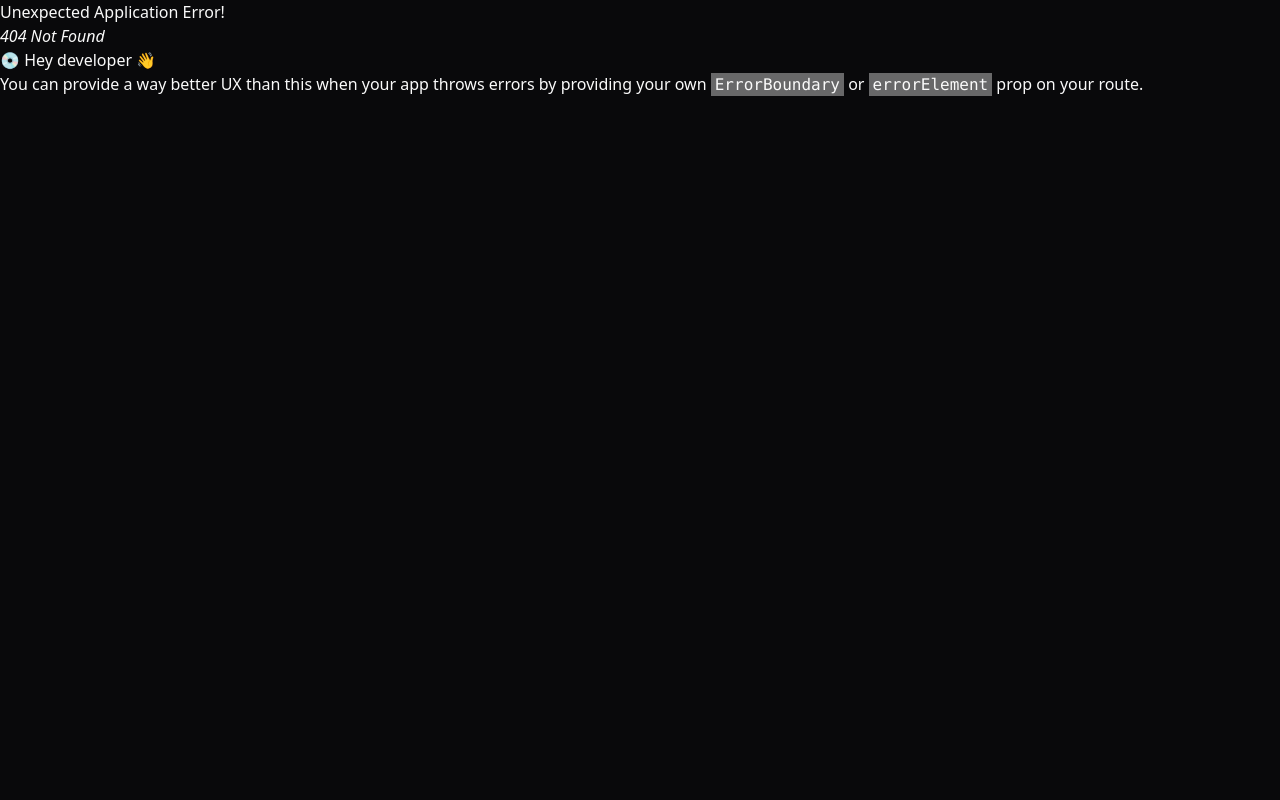
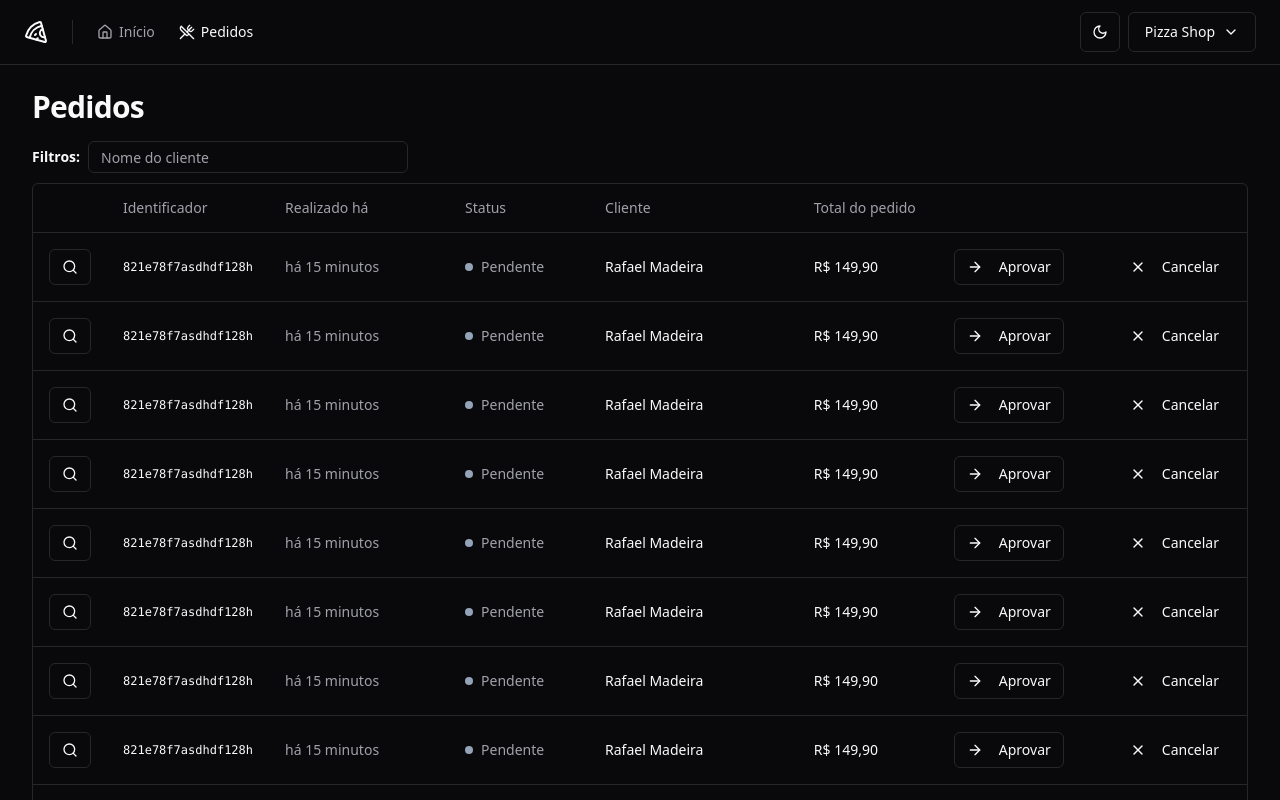
Before and after one commit to rhmadeira/pizzashop-web, a React (Vite) app: page /orders in a window 1280 px wide. Before the commit this address had no page. Shown: the top 800 px of the page. Built offline with nearby package versions, Linux system fonts and the light colour scheme.

Commit message:
refactor: Remove unused ESLint configuration and Prettier plugin

```diff
--- a/src/App.tsx
+++ b/src/App.tsx
@@ -1,8 +1,8 @@
 import { RouterProvider } from "react-router-dom";
-import { router } from "./routes";
 import { Helmet, HelmetProvider } from "react-helmet-async";
 import { Toaster } from "sonner";
 import { ThemeProvider } from "@/components/theme/theme-provider";
+import { router } from "./pages/routes";
 
 export function App() {
   return (
--- /dev/null
+++ b/src/components/ui/table.tsx
@@ -0,0 +1,117 @@
+import * as React from "react"
+
+import { cn } from "@/lib/utils"
+
+const Table = React.forwardRef<
+  HTMLTableElement,
+  React.HTMLAttributes<HTMLTableElement>
+>(({ className, ...props }, ref) => (
+  <div className="relative w-full overflow-auto">
+    <table
+      ref={ref}
+      className={cn("w-full caption-bottom text-sm", className)}
+      {...props}
+    />
+  </div>
+))
+Table.displayName = "Table"
+
+const TableHeader = React.forwardRef<
+  HTMLTableSectionElement,
+  React.HTMLAttributes<HTMLTableSectionElement>
+>(({ className, ...props }, ref) => (
+  <thead ref={ref} className={cn("[&_tr]:border-b", className)} {...props} />
+))
+TableHeader.displayName = "TableHeader"
+
+const TableBody = React.forwardRef<
+  HTMLTableSectionElement,
+  React.HTMLAttributes<HTMLTableSectionElement>
+>(({ className, ...props }, ref) => (
+  <tbody
+    ref={ref}
+    className={cn("[&_tr:last-child]:border-0", className)}
+    {...props}
+  />
+))
+TableBody.displayName = "TableBody"
+
+const TableFooter = React.forwardRef<
+  HTMLTableSectionElement,
+  React.HTMLAttributes<HTMLTableSectionElement>
+>(({ className, ...props }, ref) => (
+  <tfoot
+    ref={ref}
+    className={cn(
+      "border-t bg-muted/50 font-medium [&>tr]:last:border-b-0",
+      className
+    )}
+    {...props}
+  />
+))
+TableFooter.displayName = "TableFooter"
+
+const TableRow = React.forwardRef<
+  HTMLTableRowElement,
+  React.HTMLAttributes<HTMLTableRowElement>
+>(({ className, ...props }, ref) => (
+  <tr
+    ref={ref}
+    className={cn(
+      "border-b transition-colors hover:bg-muted/50 data-[state=selected]:bg-muted",
+      className
+    )}
+    {...props}
+  />
+))
+TableRow.displayName = "TableRow"
+
+const TableHead = React.forwardRef<
+  HTMLTableCellElement,
+  React.ThHTMLAttributes<HTMLTableCellElement>
+>(({ className, ...props }, ref) => (
+  <th
+    ref={ref}
+    className={cn(
+      "h-12 px-4 text-left align-middle font-medium text-muted-foreground [&:has([role=checkbox])]:pr-0",
+      className
+    )}
+    {...props}
+  />
+))
+TableHead.displayName = "TableHead"
+
+const TableCell = React.forwardRef<
+  HTMLTableCellElement,
+  React.TdHTMLAttributes<HTMLTableCellElement>
+>(({ className, ...props }, ref) => (
+  <td
+    ref={ref}
+    className={cn("p-4 align-middle [&:has([role=checkbox])]:pr-0", className)}
+    {...props}
+  />
+))
+TableCell.displayName = "TableCell"
+
+const TableCaption = React.forwardRef<
+  HTMLTableCaptionElement,
+  React.HTMLAttributes<HTMLTableCaptionElement>
+>(({ className, ...props }, ref) => (
+  <caption
+    ref={ref}
+    className={cn("mt-4 text-sm text-muted-foreground", className)}
+    {...props}
+  />
+))
+TableCaption.displayName = "TableCaption"
+
+export {
+  Table,
+  TableHeader,
+  TableBody,
+  TableFooter,
+  TableHead,
+  TableRow,
+  TableCell,
+  TableCaption,
+}
--- /dev/null
+++ b/src/pages/app/orders/orders.tsx
@@ -0,0 +1,89 @@
+import { Button } from "@/components/ui/button";
+import { Input } from "@/components/ui/input";
+import {
+  Table,
+  TableBody,
+  TableCell,
+  TableHead,
+  TableHeader,
+  TableRow,
+} from "@/components/ui/table";
+import { Search, ArrowRight, X } from "lucide-react";
+import { Helmet } from "react-helmet-async";
+
+export function Orders() {
+  return (
+    <>
+      <Helmet title="Pedidos" />
+      <div className="flex flex-col gap-4">
+        <h1 className="text-3xl font-bold tracking-tight">Pedidos</h1>
+      </div>
+      <div className="space-y-2.5">
+        <form className="flex items-center gap-2">
+          <span className="text-sm font-semibold">Filtros:</span>
+          <Input placeholder="Nome do cliente" className="h-8 w-[320px]" />
+        </form>
+        <div className="rounded-md border">
+          <Table>
+            <TableHeader>
+              <TableRow>
+                <TableHead className="w-[64px]"></TableHead>
+                <TableHead className="w-[140px]">Identificador</TableHead>
+                <TableHead className="w-[180px]">Realizado há</TableHead>
+                <TableHead className="w-[140px]">Status</TableHead>
+                <TableHead>Cliente</TableHead>
+                <TableHead className="w-[140px]">Total do pedido</TableHead>
+                <TableHead className="w-[164px]"></TableHead>
+                <TableHead className="w-[132px]"></TableHead>
+              </TableRow>
+            </TableHeader>
+            <TableBody>
+              {Array.from({ length: 10 }).map((_, i) => {
+                return (
+                  <TableRow key={i}>
+                    <TableCell>
+                      <Button variant="outline" size="sm">
+                        <Search className="h-3 w-3" />
+                        <span className="sr-only">Detalhes do pedido</span>
+                      </Button>
+                    </TableCell>
+                    <TableCell className="font-mono text-xs font-medium">
+                      821e78f7asdhdf128h
+                    </TableCell>
+                    <TableCell className="text-muted-foreground">
+                      há 15 minutos
+                    </TableCell>
+                    <TableCell>
+                      <div className="flex items-center gap-2">
+                        <span className="h-2 w-2 rounded-full bg-slate-400" />
+                        <span className="font-medium text-muted-foreground">
+                          Pendente
+                        </span>
+                      </div>
+                    </TableCell>
+                    <TableCell className="font-medium">
+                      Rafael Madeira
+                    </TableCell>
+                    <TableCell className="font-medium">R$ 149,90</TableCell>
+                    <TableCell>
+                      <Button variant="outline" size="sm">
+                        <ArrowRight className="mr-2 h-3 w-3" />
+                        Aprovar
+                      </Button>
+                    </TableCell>
+                    <TableCell>
+                      <Button variant="ghost" size="sm">
+                        <X className="mr-2 h-3 w-3" />
+                        Cancelar
+                      </Button>
+                    </TableCell>
+                  </TableRow>
+                );
+              })}
+            </TableBody>
+          </Table>
+        </div>
+      </div>
+    </>
+  );
+}
```
Also changed, not shown: src/pages/routes/index.tsx (renamed from src/routes.tsx, +11 -5 lines), src/pages/app/helpers/documents.tsx (renamed from src/pages/app/documents.tsx).
